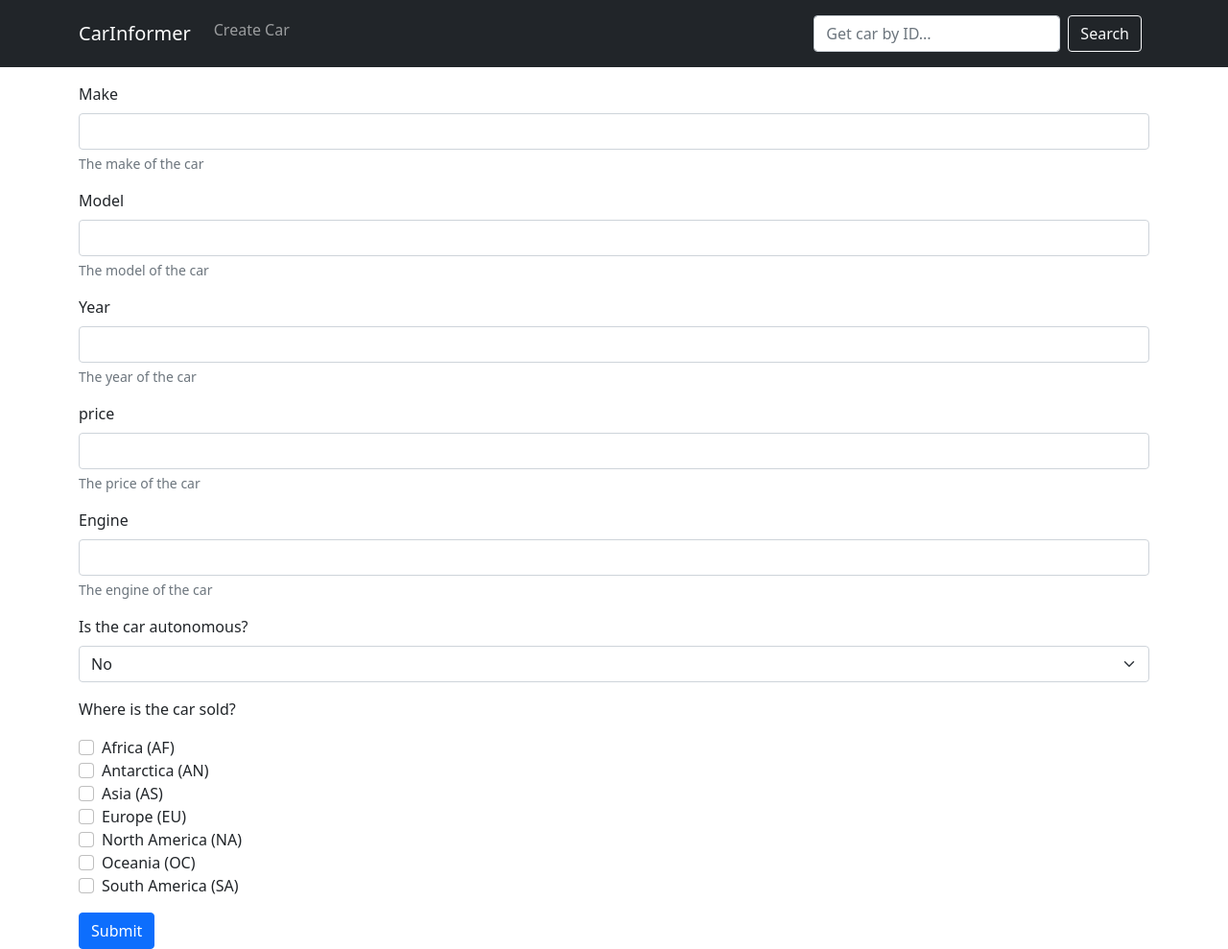
After one commit to Migorithm/migo_fastapi, a FastAPI app: template Car_Information_Viewer/templates/edit.html in a window 1280 px wide. The commit adds this page. Shown: the whole page at 96% size. Run offline with FastAPI, Linux system fonts and the light colour scheme; the template is opened without the code that fills it, so the values that code supplies are empty.

Commit message:
Edit operation

```diff
--- a/Car_Information_Viewer/main.py
+++ b/Car_Information_Viewer/main.py
@@ -77,19 +77,37 @@ def add_cars(
         min_id+=1
     return RedirectResponse(url="/cars",status_code=302) #3
 
-@app.put("/cars/{id}", response_model=Dict[str,Car])
-def update_car(id: int, car:Car= Body(...) ): #1
-    stored = cars.get(id)
+
+@app.get('/edit', response_class = HTMLResponse)
+def edit_car(request:Request, id:int = Query(...)):
+    car = cars.get(id)
+    if not car:
+        return templates.TemplateResponse("search.html",{"request":request,"id":id,"title":"Edit car"},status_code=status.HTTP_404_NOT_FOUND )
+    return templates.TemplateResponse("edit.html",{"request":request,"car":car,"id":id,"title":"Edit car"})
+
+
+
+@app.post('/cars/{id}',response_class=HTMLResponse)
+def update_car(request:Request, id:int,
+    make:Optional[str] = Form(None),  #1
+    model:Optional[str] = Form(None),
+    year:Optional[str] = Form(None),
+    price:Optional[float] = Form(None),
+    engine:Optional[str] = Form(None),
+    autonomous:Optional[bool] = Form(None),
+    sold: Optional[List[str]] = Form(None)):
+
+    stored= cars.get(id)
     if not stored:
-        raise HTTPException(status_code =status.HTTP_404_NOT_FOUND,detail="Couldn't find car with given ID" )
-    stored = Car(**stored) #2
-    print(type(car))
-    new = car.dict(exclude_unset=True) #3
+        return templates.TemplateResponse('search.html',{"request":request, "id":id,"title":"Edit car"}, status_code=status.HTTP_404_NOT_FOUND)
+    stored = Car(**dict(stored)) #2
+    car = Car(make=make,model=model,year=year,price=price,engine=engine,autonomous=autonomous,sold=sold)
+    new = car.dict(exclude_unset=True)
     new = stored.copy(update=new)
-    cars[id] = jsonable_encoder(new) #4
+    cars[id] = jsonable_encoder(new)
     response ={}
     response[id] = cars[id]
-    return response
+    return RedirectResponse(url="/cars",status_code=302) #3
 
 @app.delete("/cars/{id}")
 def delete_car(id:int):
--- /dev/null
+++ b/Car_Information_Viewer/templates/edit.html
@@ -0,0 +1,74 @@
+{% include 'header.html' %}
+{% include 'navbar.html' %}
+<div class="container" style="margin-top: 1em;"> <!-- To make a bit of space-->
+    <form action="/cars/{{id}}" method="POST">
+        <div class="mb-3">
+            <label for="make" class="form-label">Make</label>
+            <input type="text" class="form-control" name="make" id="make" value="{{car[make]}}" aria-describedby="makeDesc">
+            <div id="makeDesc" class="form-text">The make of the car</div>
+        </div>
+        <div class="mb-3">
+            <label for="model" class="form-label">Model</label>
+            <input type="text" class="form-control" name="model" id="model" value="{{car['model']}}" aria-describedby="modelDesc">
+            <div id="modelDesc" class="form-text">The model of the car</div>
+        </div>
+        <div class="mb-3">
+            <label for="year" class="form-label">Year</label>
+            <input type="text" class="form-control" name="year" id="year" value="{{car['year']}}" aria-describedby="yearDesc">
+            <div id="yearDesc" class="form-text">The year of the car</div>
+        </div>
+        <div class="mb-3">
+            <label for="price" class="form-label">price</label>
+            <input type="text" class="form-control" name="price" id="price" value="{{car['price']}}" aria-describedby="priceDesc">
+            <div id="priceDesc" class="form-text">The price of the car</div>
+        </div>
+        <div class="mb-3">
+            <label for="engine" class="form-label">Engine</label>
+            <input type="text" class="form-control" name="engine" id="engine" value="{{car['engine']}}" aria-describedby="engineDesc">
+            <div id="engineDesc" class="form-text">The engine of the car</div>
+        </div>
+
+        <!-- Select field -->
+        <div class="mb-3">
+            <label for="autonomous" class="form-label">Is the car autonomous?</label>
+            <select class="form-select" name="autonomous" id="autonomous">
+                {% if car["autonomous"] %}
+                <option selected value="true">Yes</option>
+                <option value="false">No</option>
+                {% else %}
+                <option value="true">Yes</option>
+                <option selected value="false">No</option>
+                {% endif %}
+            </select>
+        </div>
+
+        <!-- Checkbox -->
+        <div class="mb-3">
+            <p>Where is the car sold?</p>
+            <div class="form-check">
+                {% for ct in [("Africa","AF"),
+                              ("Antarctica","AN"),
+                              ("Asia","AS"),
+                              ("Europe","EU"),
+                              ("North America","NA"),
+                              ("Oceania","OC"),
+                              ("South America","SA")] %}
+                <!-- In each one, we want to create a conditional that checks if it is "checked"  -->
+                {% if ct[1] in car['sold']%}
+                    <input class="form-check-input" type="checkbox" value="{{ct[1]}}" name="sold" checked>
+                    {{ct[0]}} ({{ct[1]}})<br>
+                {% else %}
+                    <input class="form-check-input" type="checkbox" value="{{ct[1]}}" name="sold">
+                    {{ct[0]}} ({{ct[1]}})<br>
+                {% endif %}
+                {% endfor %}
+            </div>
+        </div>
+        <button type="submit" class="btn btn-primary">Submit</button>
+    </form>
+
+</div>
+
+{% include 'footer.html' %}
+
+<!-- Try to make name and id match Pydantic model. -->
```
Also changed, not shown: Car_Information_Viewer/templates/car.html (+8 -0 lines), Car_Information_Viewer/README.md.
